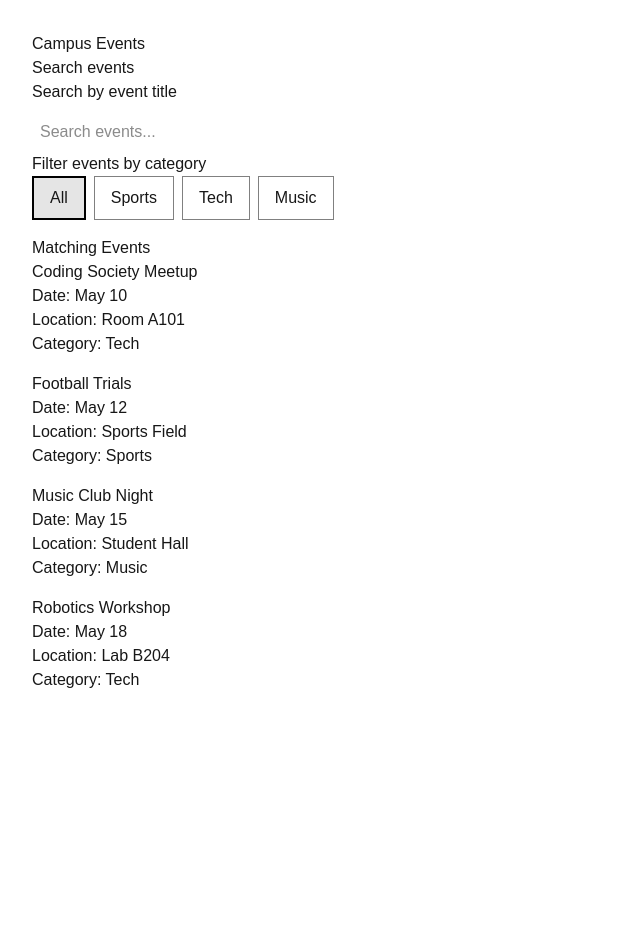
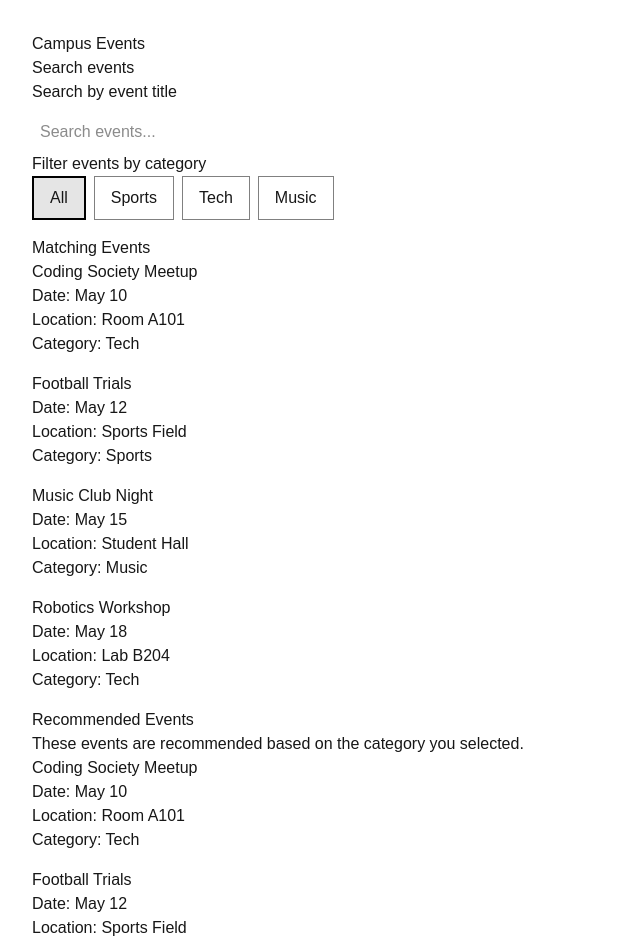
Before and after one commit to VictorObio200/campus-companion, a Next.js app: page /events in a window 1280 px wide. Shown: the top 943 px of the page, without its empty margins (0-640 px from the left). Before the commit the page ends 800 px from the top, so only its background shows below. Built offline with nearby package versions, Linux system fonts and the light colour scheme.

Commit message:
add event recommendation feature

```diff
--- a/app/events/page.tsx
+++ b/app/events/page.tsx
@@ -46,6 +46,13 @@ export default function Events() {
     return matchesCategory && matchesSearch;
   });
 
+  const recommendedEvents =
+    selectedCategory === "All"
+      ? events.slice(0, 2)
+      : events
+          .filter((event) => event.category === selectedCategory)
+          .slice(0, 2);
+
   return (
     <main style={{ padding: "2rem", fontFamily: "Arial, sans-serif" }}>
       <h1>Campus Events</h1>
@@ -65,7 +72,7 @@ export default function Events() {
             marginTop: "0.5rem",
             padding: "0.5rem",
             width: "100%",
-            maxWidth: "500px",
+            maxWidth: "400px",
           }}
         />
       </section>
@@ -114,6 +121,22 @@ export default function Events() {
           </ul>
         )}
       </section>
+
+      <section aria-labelledby="recommendations-heading">
+        <h2 id="recommendations-heading">Recommended Events</h2>
+        <p>These events are recommended based on the category you selected.</p>
+
+        <ul>
+          {recommendedEvents.map((event, index) => (
+            <li key={index} style={{ marginBottom: "1rem" }}>
+              <h3>{event.title}</h3>
+              <p>Date: {event.date}</p>
+              <p>Location: {event.location}</p>
+              <p>Category: {event.category}</p>
+            </li>
+          ))}
+        </ul>
+      </section>
     </main>
   );
 }
```
